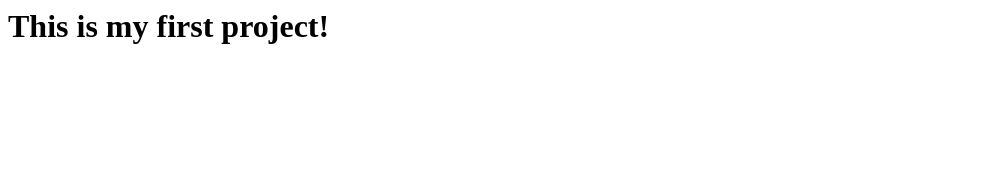
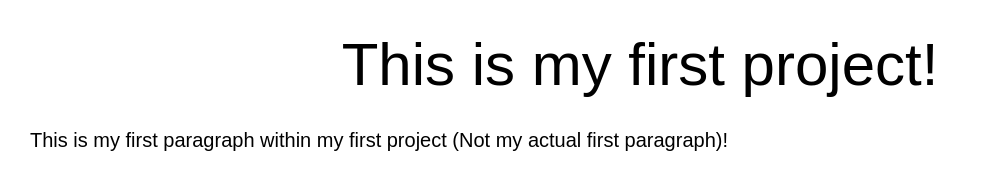
Before and after one commit to SpaceExploder/first-project, a plain HTML site: page index.html in a window 1280 px wide. Shown: the whole page, without its empty margins (0-988 px from the left). Drawn offline with Linux system fonts and the light colour scheme.

Commit message:
Created most main files, such as index.html and style.css

```diff
--- a/index.html
+++ b/index.html
@@ -1 +1,12 @@
-<h1>This is my first project!</h1>
+<!DOCTYPE html>
+<html>
+    <head>
+        <title>My First Project</title>
+
+        <link type="text/css" rel="stylesheet" href="style.css">
+    </head>
+    <body>
+        <h1>This is my first project!</h1>
+        <p>This is my first paragraph within my first project (Not my actual first paragraph)!</p>
+    </body>
+</html>
--- /dev/null
+++ b/style.css
@@ -0,0 +1,19 @@
+* {
+    font-family: Corbel, sans-serif;
+}
+
+body {
+    margin: 10px;
+}
+
+h1 {
+    font-size: 60px;
+    font-weight: 100;
+    margin: 30px;
+    text-align: center;
+}
+
+p {
+    font-size: 20px;
+    margin: 20px;
+}
```
Also changed, not shown: 1 other file.
